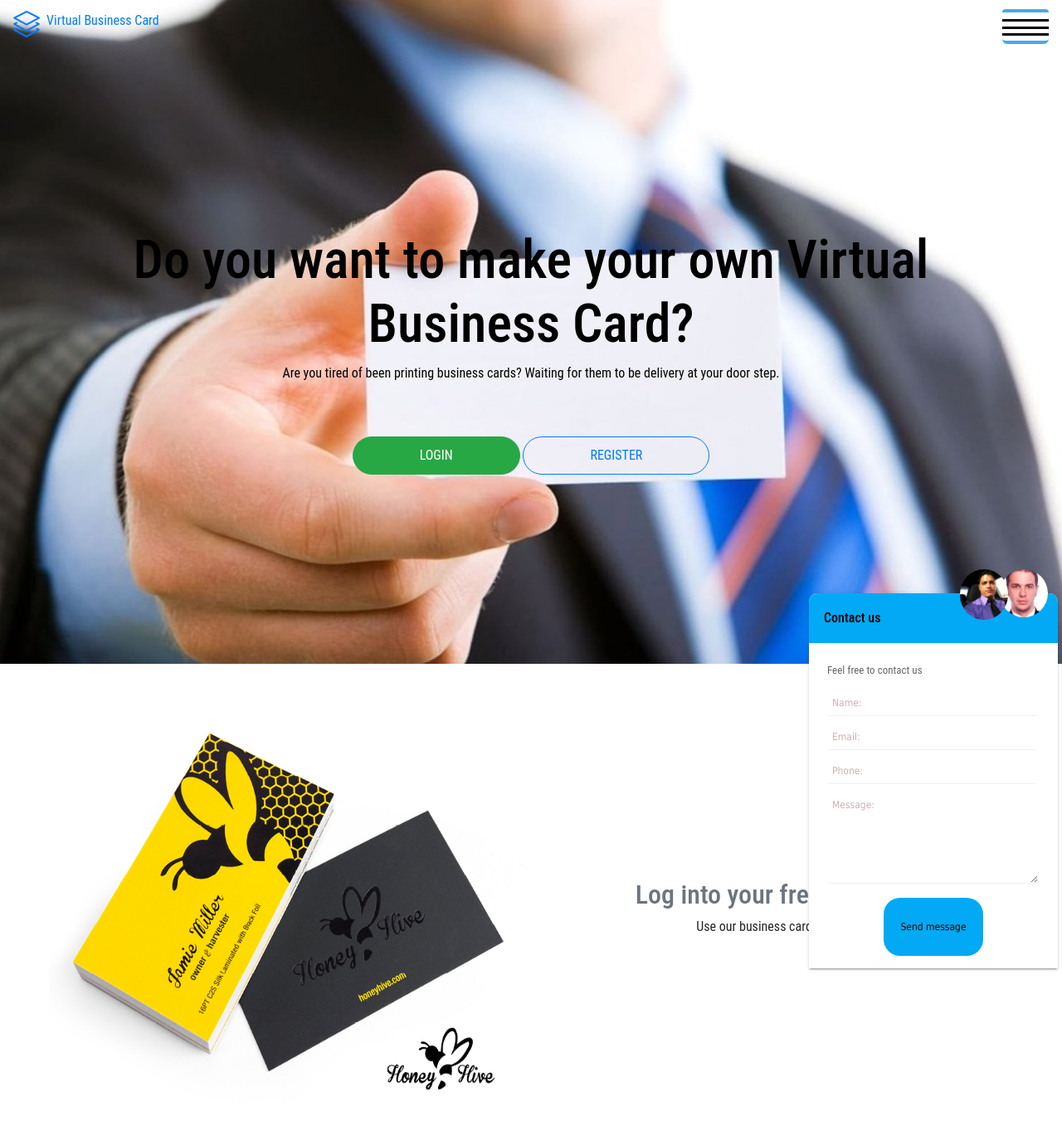
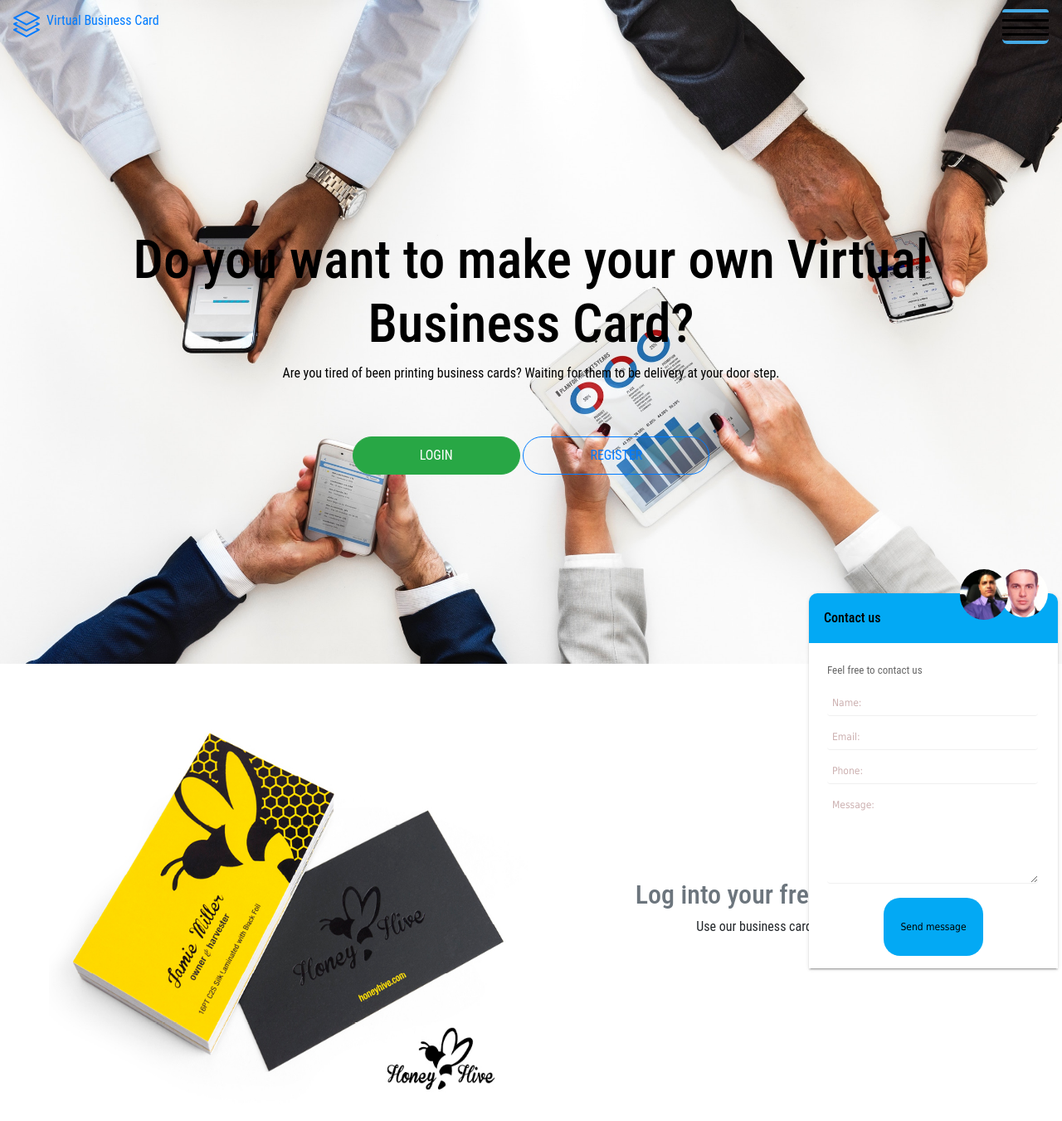
Before and after one commit to yariel1983/virtualbusinesscard, a PHP site: page / in a window 1280 px wide. Shown: the top 1351 px of the page at 83% size. Run offline with PHP 8.4, Linux system fonts and the light colour scheme; some libraries are stand-ins or nearby versions.

Commit message:
Landing page image

```diff
--- a/index.php
+++ b/index.php
@@ -1,5 +1,5 @@
 <?php include('_inc/header.php'); ?>
-<section class="wrapper fixed-top" style="background-image:  url('assets/images/home1_1.jpg')">
+<section class="wrapper fixed-top" style="background-image:  url('assets/images/landingOriginal.jpg')">
     <div class="overlays">
         <main>
 
```
Also changed, not shown: assets/images/landingOriginal.jpg (added).
